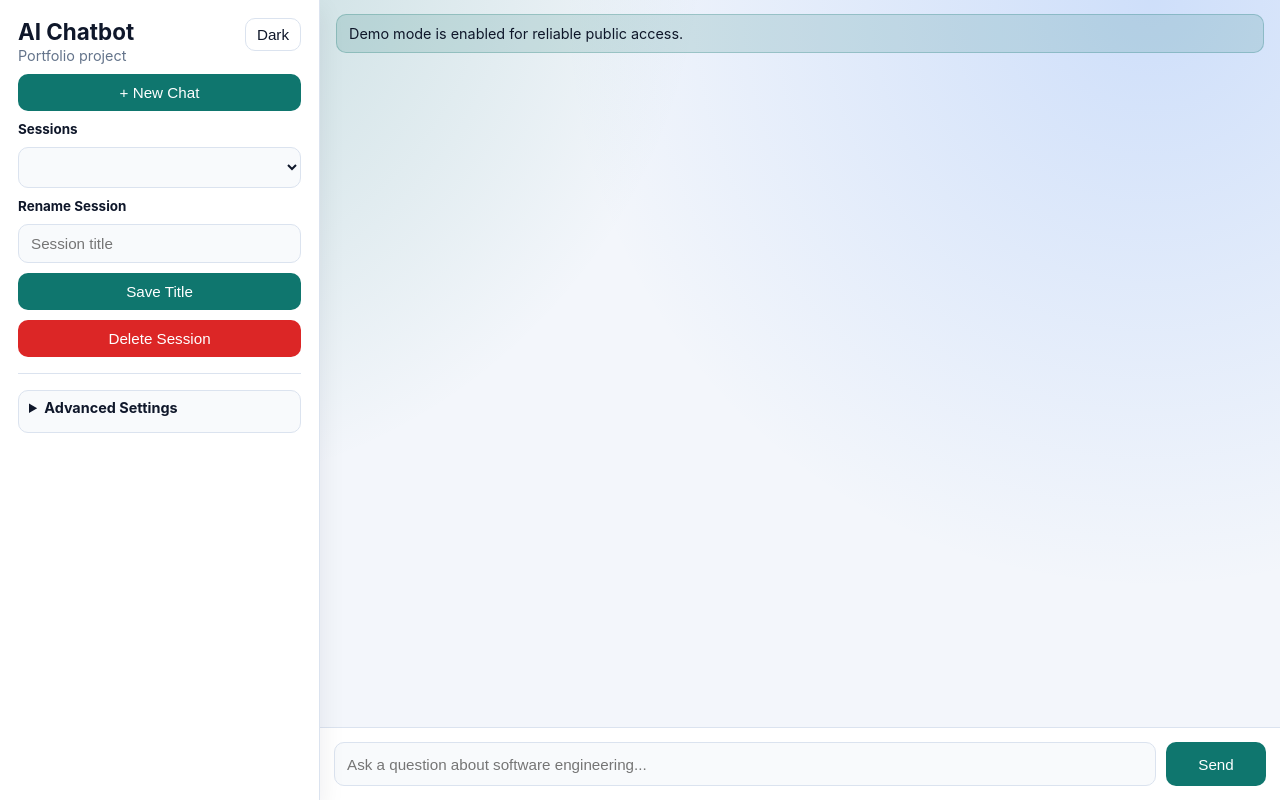
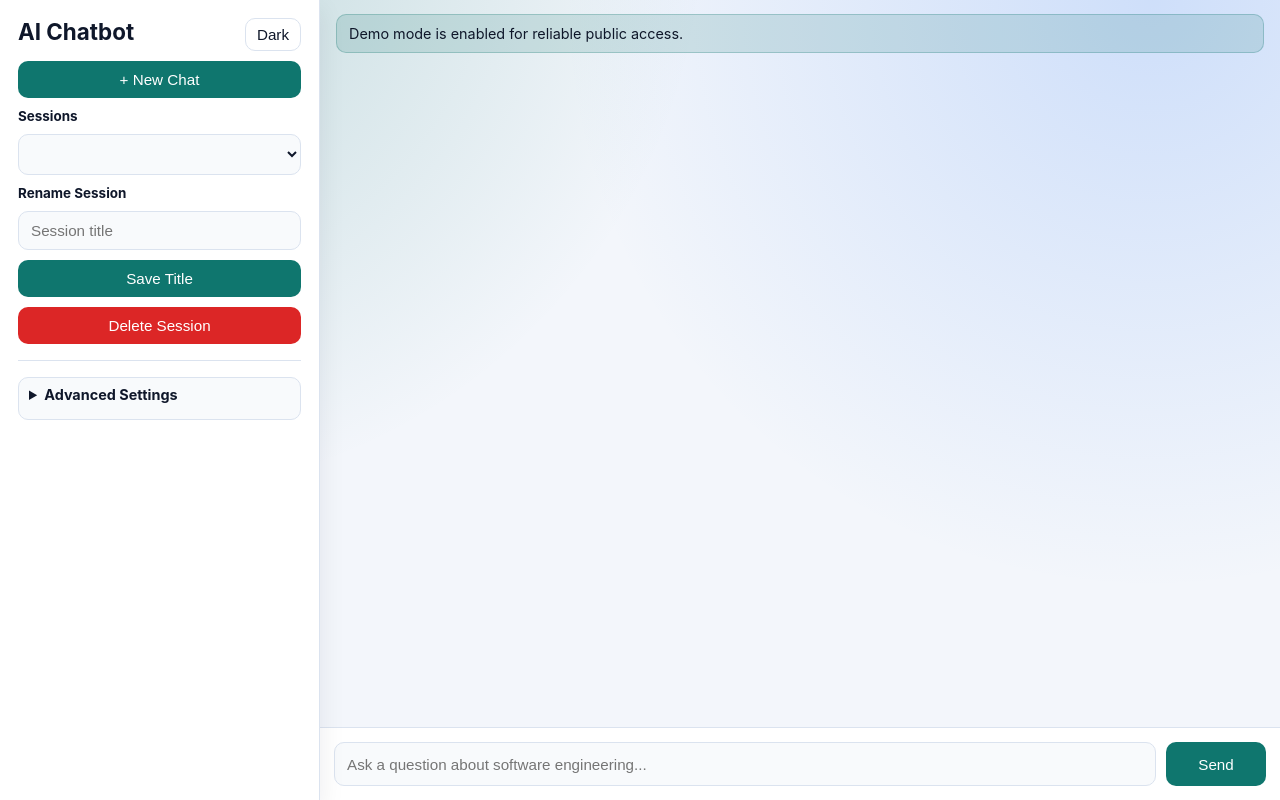
Before and after one commit to miles-price/ai-chatbot, a website: page public/index.html in a window 1280 px wide. Drawn offline with Linux system fonts and the light colour scheme; no server answers.

Commit message:
Remove header subtitle for cleaner app branding

```diff
--- a/public/index.html
+++ b/public/index.html
@@ -12,7 +12,6 @@
         <div class="brand-row">
           <div>
             <h1>AI Chatbot</h1>
-            <p class="muted">Portfolio project</p>
           </div>
           <button id="theme-toggle" class="ghost" type="button">Dark</button>
         </div>
```
